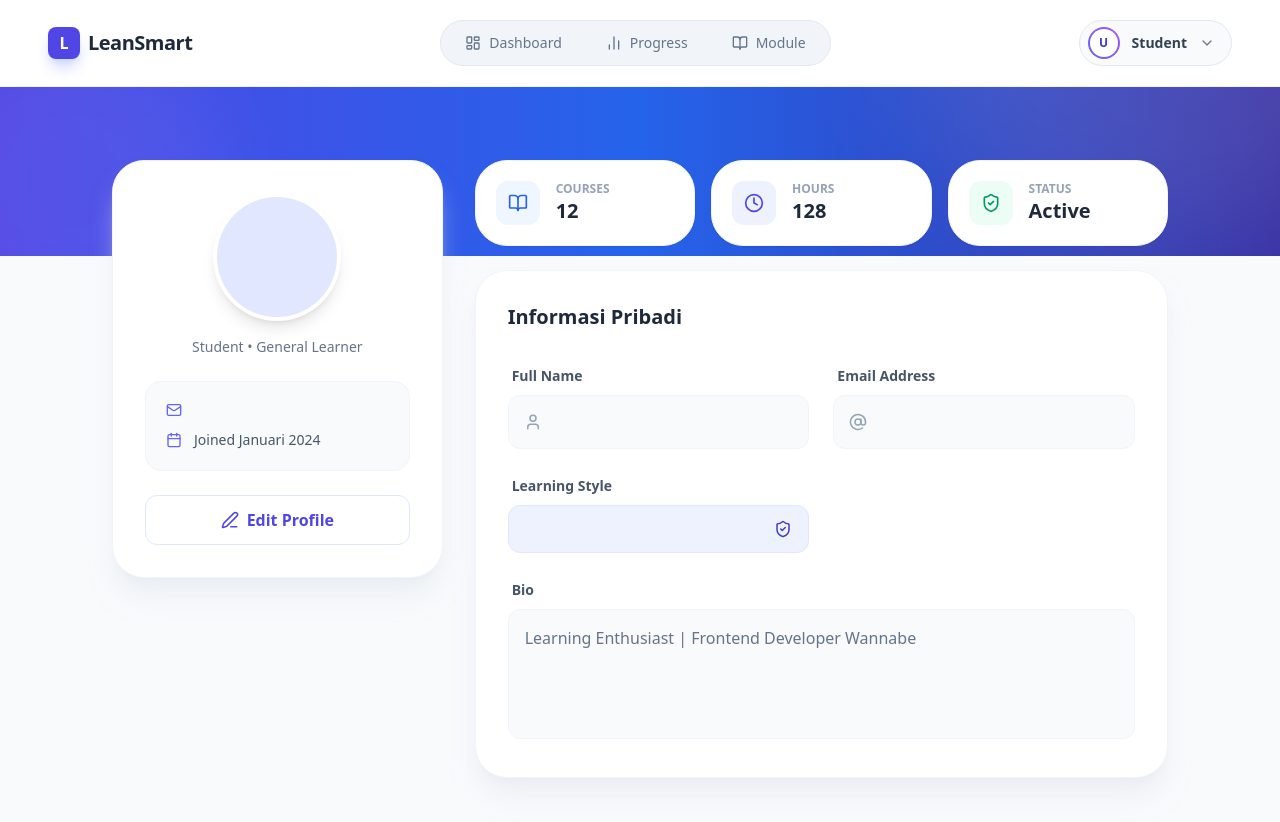
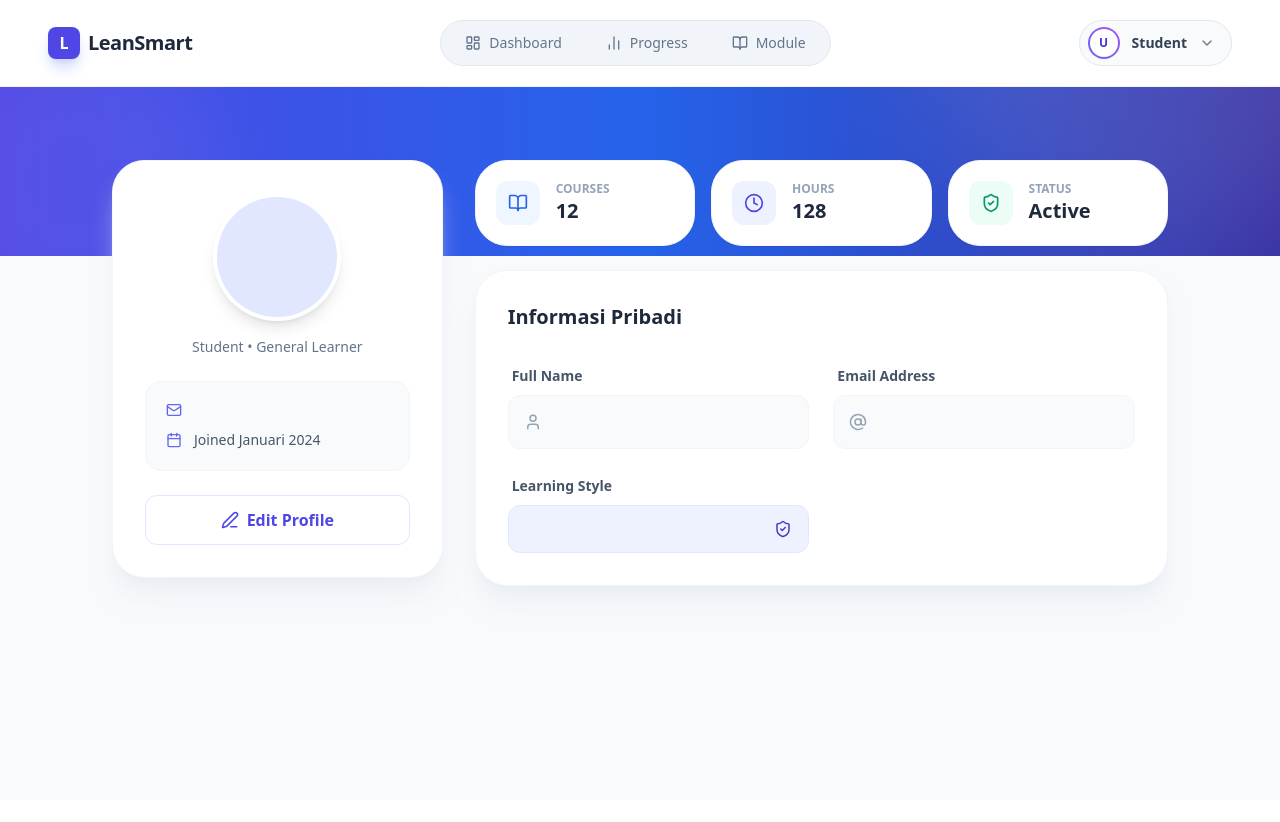
Before and after one commit to Jeionee/DC08-AI-Learning-Insight, a React (Vite) app in the folder fe/: page /profile in a window 1280 px wide. Shown: the top 822 px of the page. After the commit the page ends 800 px from the top, so only its background shows below. Built offline with nearby package versions, Linux system fonts and the light colour scheme; sample sign-in values are in the browser's storage.

Commit message:
delete: bio on informasi pribadi

```diff
--- a/fe/src/pages/ProfilePage.jsx
+++ b/fe/src/pages/ProfilePage.jsx
@@ -38,7 +38,7 @@ export default function ProfilePage() {
 				name: student.name || "",
 				email: student.email || "",
 				bio: "Learning Enthusiast | Frontend Developer Wannabe", // Placeholder
-				phone: "+62 812-3456-7890",
+				phone: "+62 000 000 00",
 				avatar: student.photo_profile || null,
 			});
 		}
@@ -230,23 +230,6 @@ export default function ProfilePage() {
 									<LearningStyle student={student} />
 								</div>
 
-								{/* Bio Area */}
-								<div className="space-y-2">
-									<label className="text-sm font-bold text-slate-600 ml-1">Bio</label>
-									<textarea
-										name="bio"
-										value={formData.bio}
-										onChange={handleChange}
-										disabled={!isEditing}
-										rows="4"
-										className={`w-full p-4 rounded-xl border outline-none transition-all resize-none ${
-											isEditing
-												? "bg-white border-indigo-200 focus:ring-4 focus:ring-indigo-100 focus:border-indigo-500"
-												: "bg-slate-50 border-slate-100 text-slate-500"
-										}`}
-									></textarea>
-								</div>
-
 								{/* Buttons (Save/Cancel) */}
 								{isEditing && (
 									<div className="flex gap-4 pt-4 border-t border-slate-100 animate-in fade-in slide-in-from-bottom-2">
```
